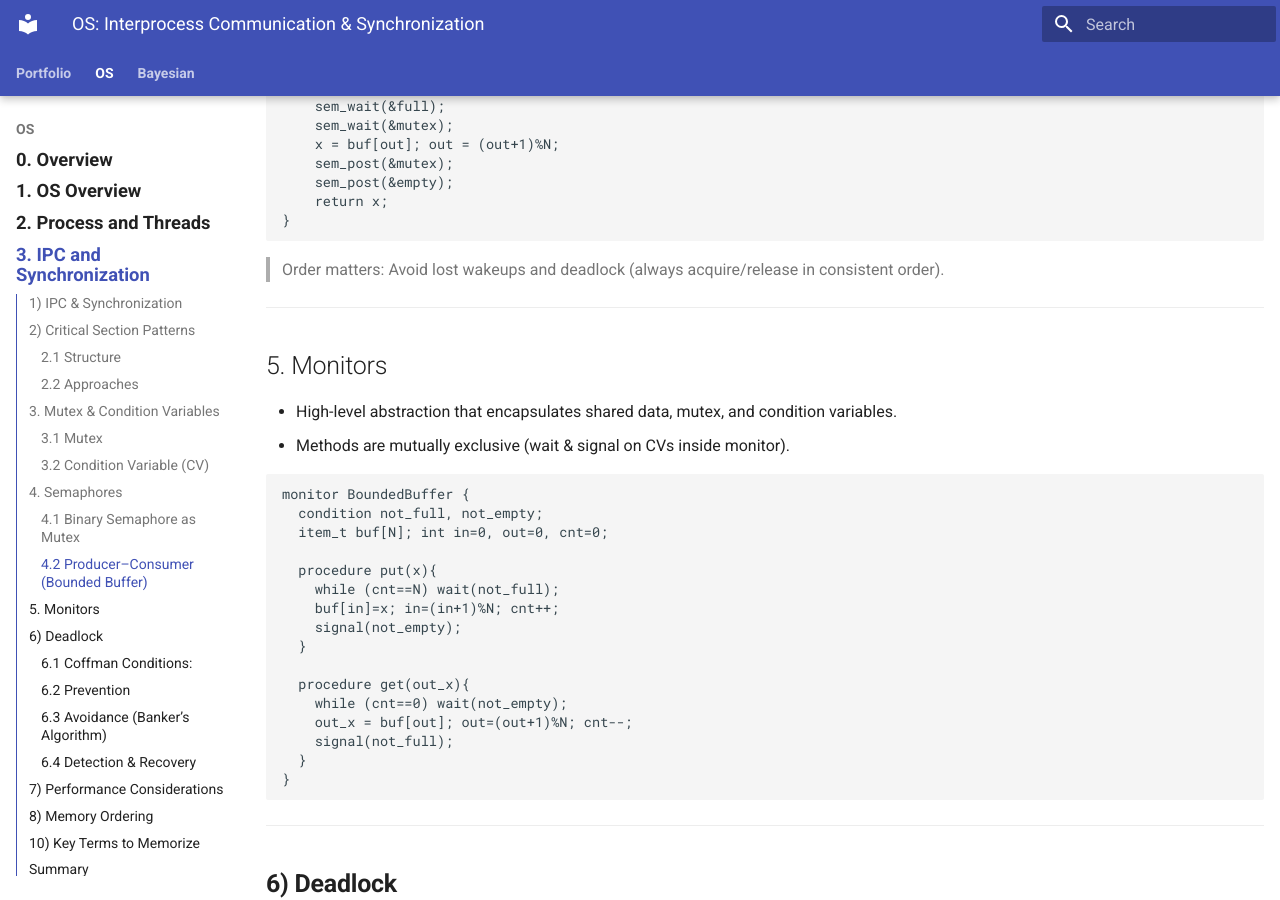
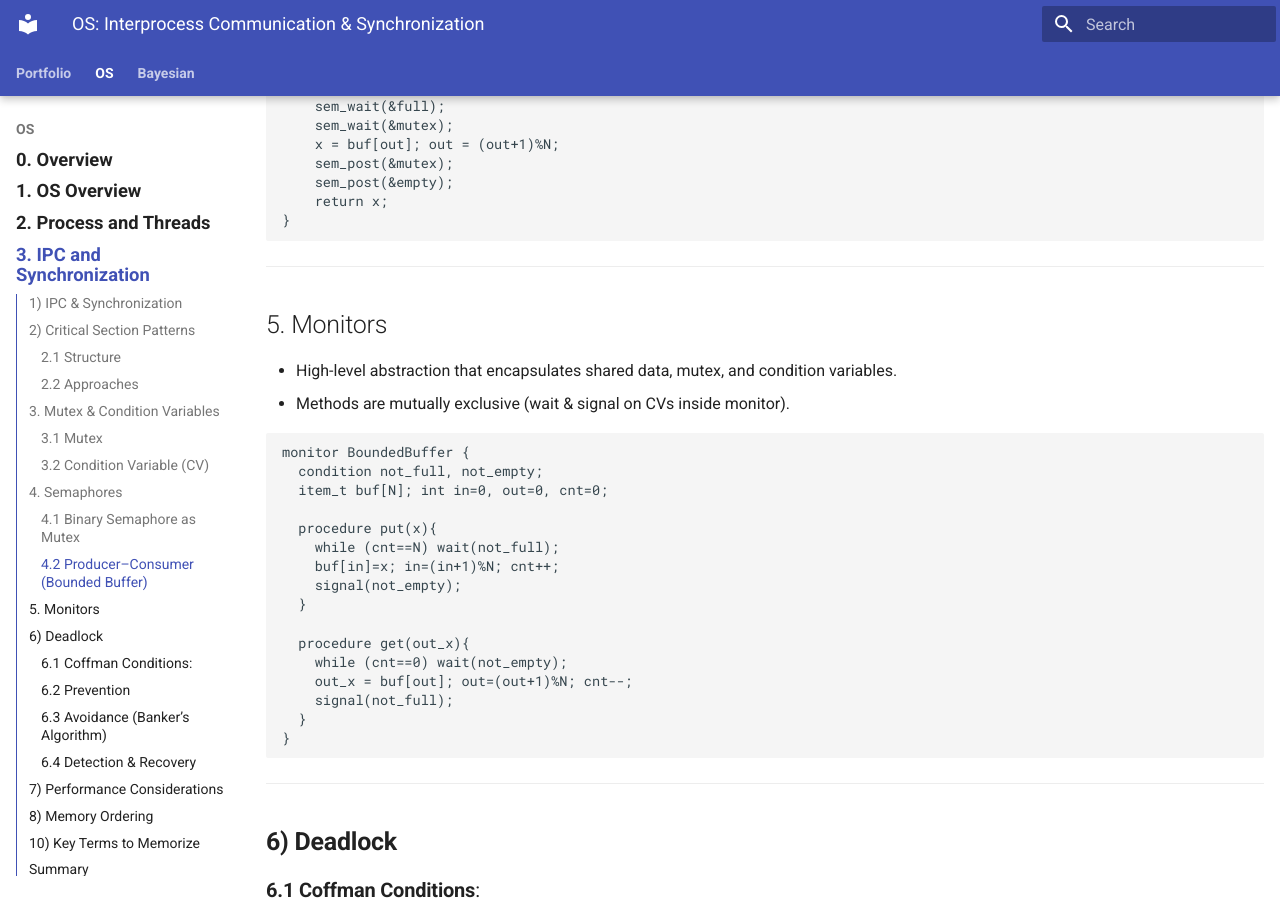
Before and after one commit to Jeongsoo-dev/ML_based_MR_CT_SeriesType_Detection, an MkDocs documentation site: the page built from docs/os/lec3_ipc_synchronization.md, in a window 1280 px wide and 900 px high, scrolled down 2424 px. Built offline with MkDocs 1.6.1 and Material for MkDocs 9.7.7, drawn with Linux system fonts in a browser that asks for light colours.

Commit message:
Update lec3_ipc_synchronization.md

````diff
--- a/docs/os/lec3_ipc_synchronization.md
+++ b/docs/os/lec3_ipc_synchronization.md
@@ -112,8 +112,6 @@ item_t consumer(){
     return x;
 }
 ```
-> Order matters: Avoid lost wakeups and deadlock (always acquire/release in consistent order).
-
 ---
 
 ## 5. Monitors
````
